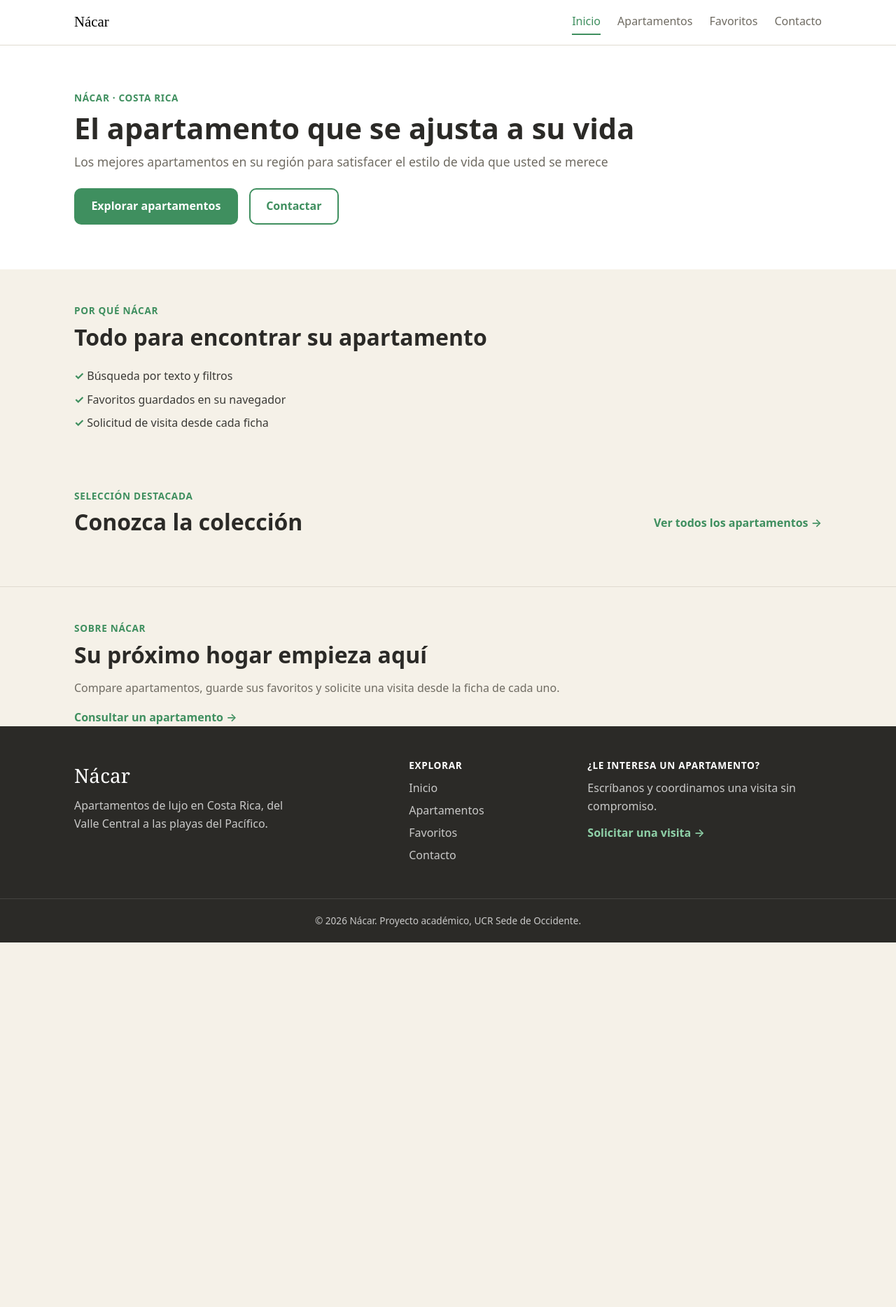
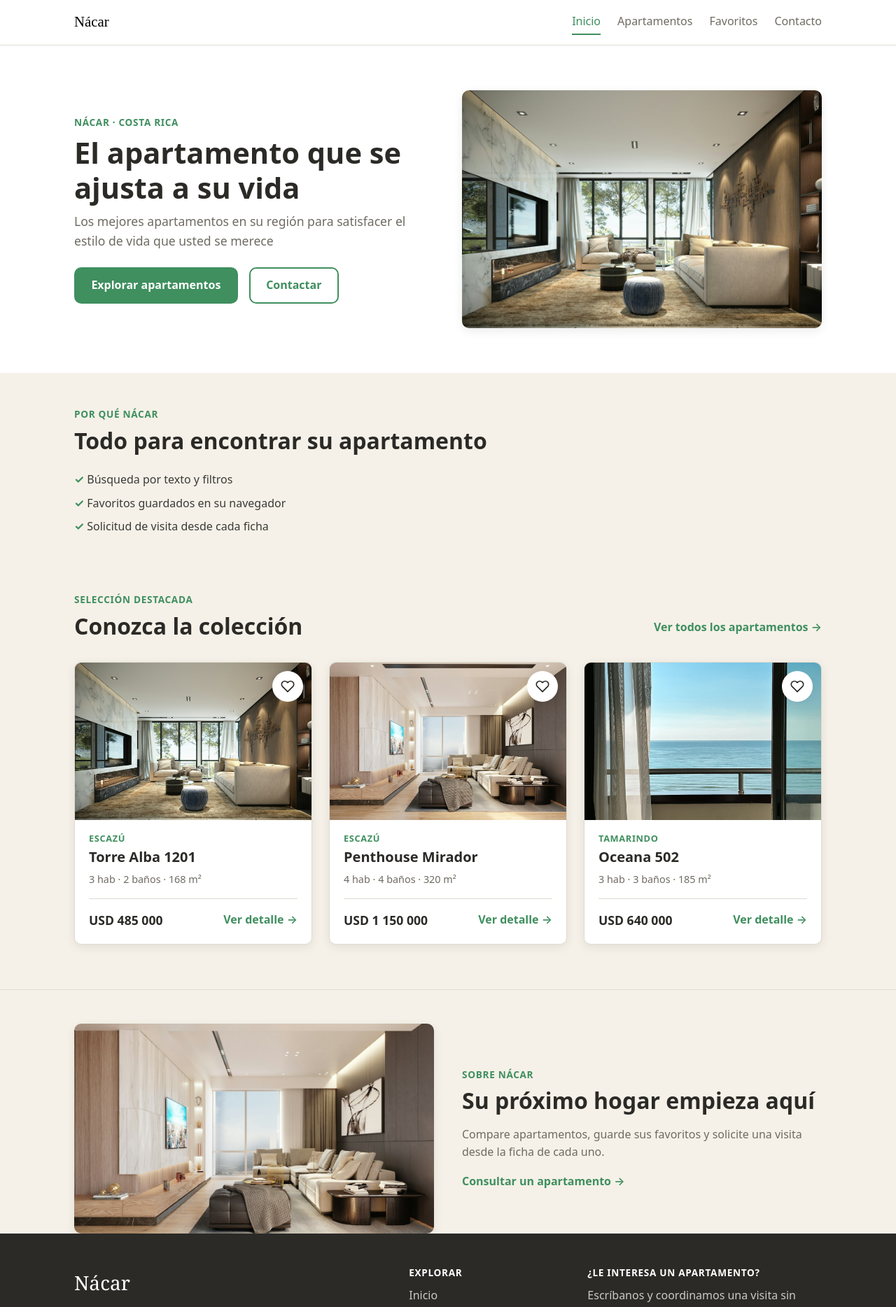
Before and after one commit to diego0226/proyectoDevIV, a React (Vite) app in the folder nacar/: page / in a window 1280 px wide. Shown: the top 1868 px of the page at 70% size. Before the commit the page ends 1347 px from the top, so only its background shows below. Built offline with nearby package versions, Linux system fonts and the light colour scheme.

Commit message:
Se terminó de conectar las partes que faltaban de parte de los demás compañeros

```diff
--- a/nacar/src/features/home/components/About.css
+++ b/nacar/src/features/home/components/About.css
@@ -5,12 +5,29 @@
   border-top: 1px solid var(--color-border);
 }
 
-/* Pendiente: falta la imagen, luego se pasa a dos columnas */
 .about__grid {
   display: grid;
-  grid-template-columns: 1fr;
+  grid-template-columns: 1fr 1fr;
   align-items: center;
   gap: 2.5rem;
+}
+
+.about__image {
+  width: 100%;
+  height: 300px;
+  object-fit: cover;
+  border-radius: var(--radius);
+  box-shadow: var(--shadow);
+}
+
+@media (max-width: 800px) {
+  .about__grid {
+    grid-template-columns: 1fr;
+  }
+
+  .about__image {
+    height: 220px;
+  }
 }
 
 /* También lo usa ValueProposition */
--- a/nacar/src/features/home/components/About.tsx
+++ b/nacar/src/features/home/components/About.tsx
@@ -5,7 +5,12 @@ const About = () => {
   return (
     <section className="about">
       <div className="container about__grid">
-        {/* Pendiente: falta la imagen */}
+        <img
+          className="about__image"
+          src="/images/apartments/apartment-03.jpg"
+          alt="Sala luminosa de un penthouse con vista a la ciudad"
+        />
+
         <div className="about__content">
           <p className="eyebrow">Sobre Nácar</p>
           <h2>Su próximo hogar empieza aquí</h2>
--- a/nacar/src/features/home/components/FeaturedApartments.css
+++ b/nacar/src/features/home/components/FeaturedApartments.css
@@ -25,7 +25,10 @@
   font-weight: 600;
 }
 
-/* Pendiente: falta el CSS de la lista de tarjetas (le toca a Diego) */
+/* La lista queda debajo del enlace flotante */
+.featured-apartments .apartment-card-list {
+  clear: both;
+}
 
 @media (max-width: 600px) {
   .featured-apartments > a {
--- a/nacar/src/features/home/components/FeaturedApartments.tsx
+++ b/nacar/src/features/home/components/FeaturedApartments.tsx
@@ -1,5 +1,6 @@
 import { Link } from "react-router-dom";
 import { useFetch } from "../../shared/hooks/useFetch";
+import ApartmentCardList from "../../apartments/components/ApartmentCardList";
 import type { Apartment } from "../../apartments/types/Apartments";
 import "./FeaturedApartments.css";
 
@@ -38,7 +39,7 @@ const FeaturedApartments = () => {
 
       <Link to="/apartamentos">Ver todos los apartamentos →</Link>
 
-      {/* Pendiente: falta ApartmentCardList de Diego */}
+      <ApartmentCardList apartments={featuredApartments} />
     </section>
   );
 };
--- a/nacar/src/features/home/components/Hero.css
+++ b/nacar/src/features/home/components/Hero.css
@@ -4,10 +4,9 @@
   background-color: var(--color-white);
 }
 
-/* Pendiente: falta la imagen, luego se pasa a dos columnas */
 .hero__inner {
   display: grid;
-  grid-template-columns: 1fr;
+  grid-template-columns: 1fr 1fr;
   align-items: center;
   gap: 2.5rem;
 }
@@ -51,6 +50,10 @@
     padding: 2.5rem 0;
   }
 
+  .hero__inner {
+    grid-template-columns: 1fr;
+  }
+
   .hero__title {
     font-size: 2rem;
   }
--- a/nacar/src/features/home/components/Hero.tsx
+++ b/nacar/src/features/home/components/Hero.tsx
@@ -26,7 +26,11 @@ const Hero = () => {
           </div>
         </div>
 
-        {/* Pendiente: falta la imagen (esperar las imágenes de Diego) */}
+        <img
+          className="hero__image"
+          src="/images/apartments/apartment-01.jpg"
+          alt="Sala de un apartamento moderno con ventanales"
+        />
       </div>
     </section>
   );
--- a/nacar/src/features/shared/layout/NavBar.tsx
+++ b/nacar/src/features/shared/layout/NavBar.tsx
@@ -11,7 +11,6 @@ const NavBar = () => {
   return (
     <header className="navbar">
       <div className="container navbar__inner">
-        {/* Pendiente: falta el componente Logo, mientras tanto se usa logo.svg */}
         <NavLink
           to="/"
           className="navbar__brand"
```
